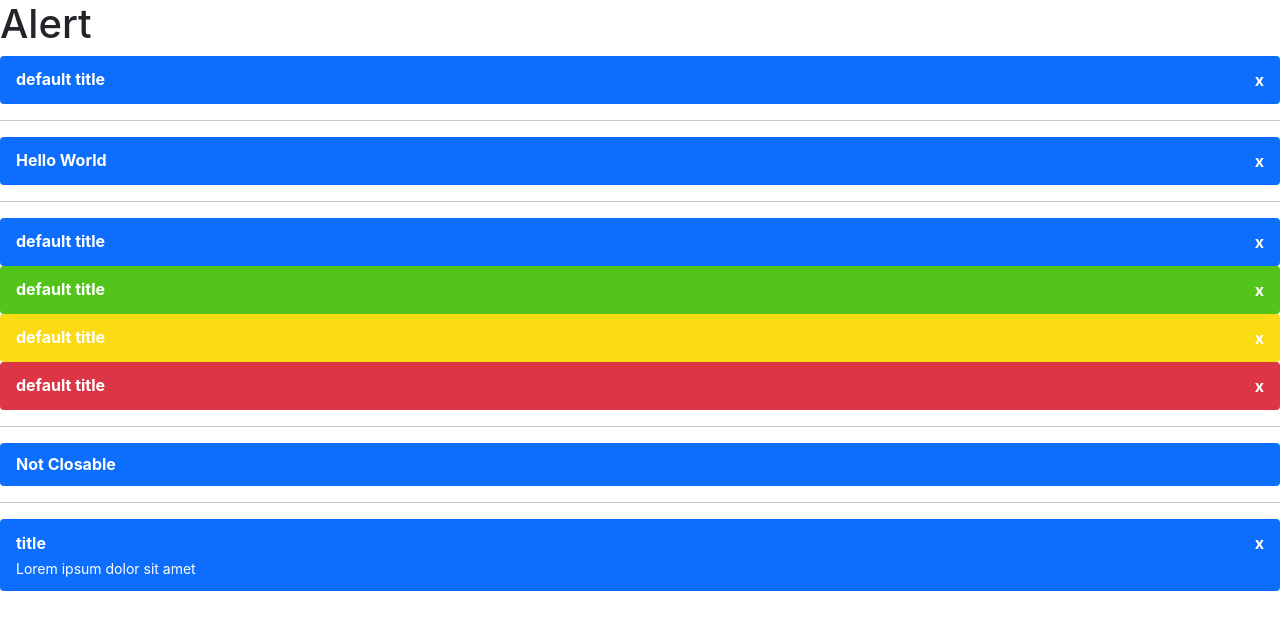
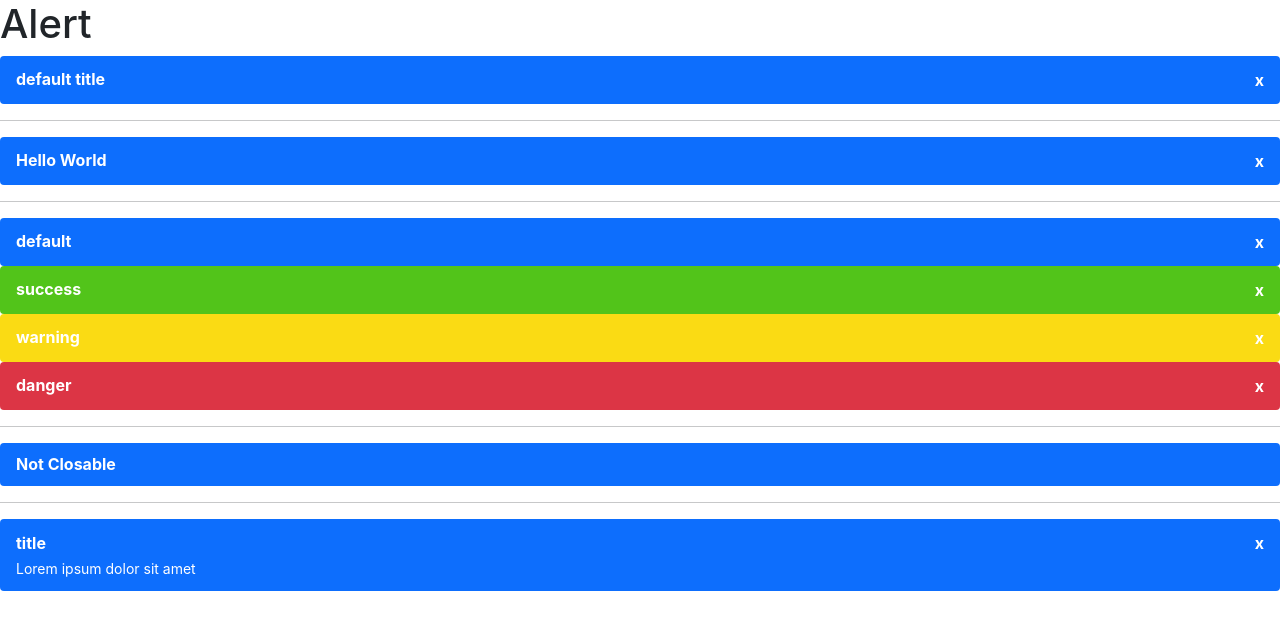
Before and after one commit to bruceeewong/boo-ui-react, a React (Create React App) app: page / in a window 1280 px wide. Shown: the top 630 px of the page. Built offline with nearby package versions, Linux system fonts and the light colour scheme.

Commit message:
feat(alert): 修改 alert 的 props

```diff
--- a/src/components/Alert/alert.tsx
+++ b/src/components/Alert/alert.tsx
@@ -8,10 +8,12 @@ export enum AlertType {
   WARNING = 'warning',
 }
 
+type AlertTypeProps = 'default' | 'success' | 'danger' | 'warning'
+
 interface BaseAlertProps {
   title?: string;
   content?: string;
-  alertType?: AlertType;
+  alertType?: AlertTypeProps;
   closable?: boolean;
   onClose?: () => any;
 }
--- a/src/previews/PreviewAlert.tsx
+++ b/src/previews/PreviewAlert.tsx
@@ -1,5 +1,5 @@
 import React from 'react';
-import Alert, { AlertType } from '../components/Alert/alert'
+import Alert from '../components/Alert/alert'
 
 function PreviewButton() {
   return (
@@ -9,10 +9,10 @@ function PreviewButton() {
       <hr/>
       <Alert title="Hello World" />
       <hr/>
-      <Alert alertType={AlertType.DEFAULT} />
-      <Alert alertType={AlertType.SUCCESS} />
-      <Alert alertType={AlertType.WARNING} />
-      <Alert alertType={AlertType.DANGER} />
+      <Alert title="default" alertType="default" />
+      <Alert title="success" alertType="success" />
+      <Alert title="warning" alertType="warning" />
+      <Alert title="danger" alertType="danger" />
       <hr/>
       <Alert title="Not Closable" closable={false} />
       <hr/>
```
Also changed, not shown: 1 other file (tests, documents, lock files or other folders).
